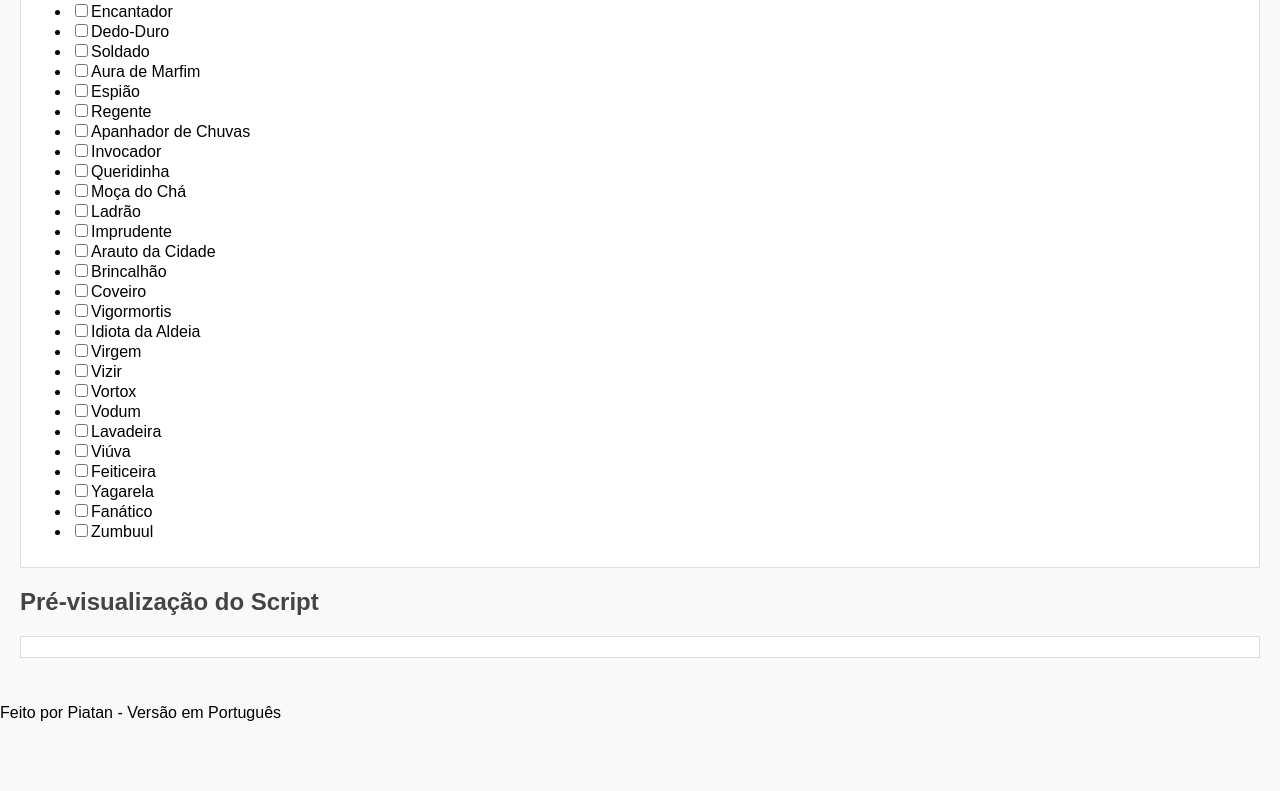
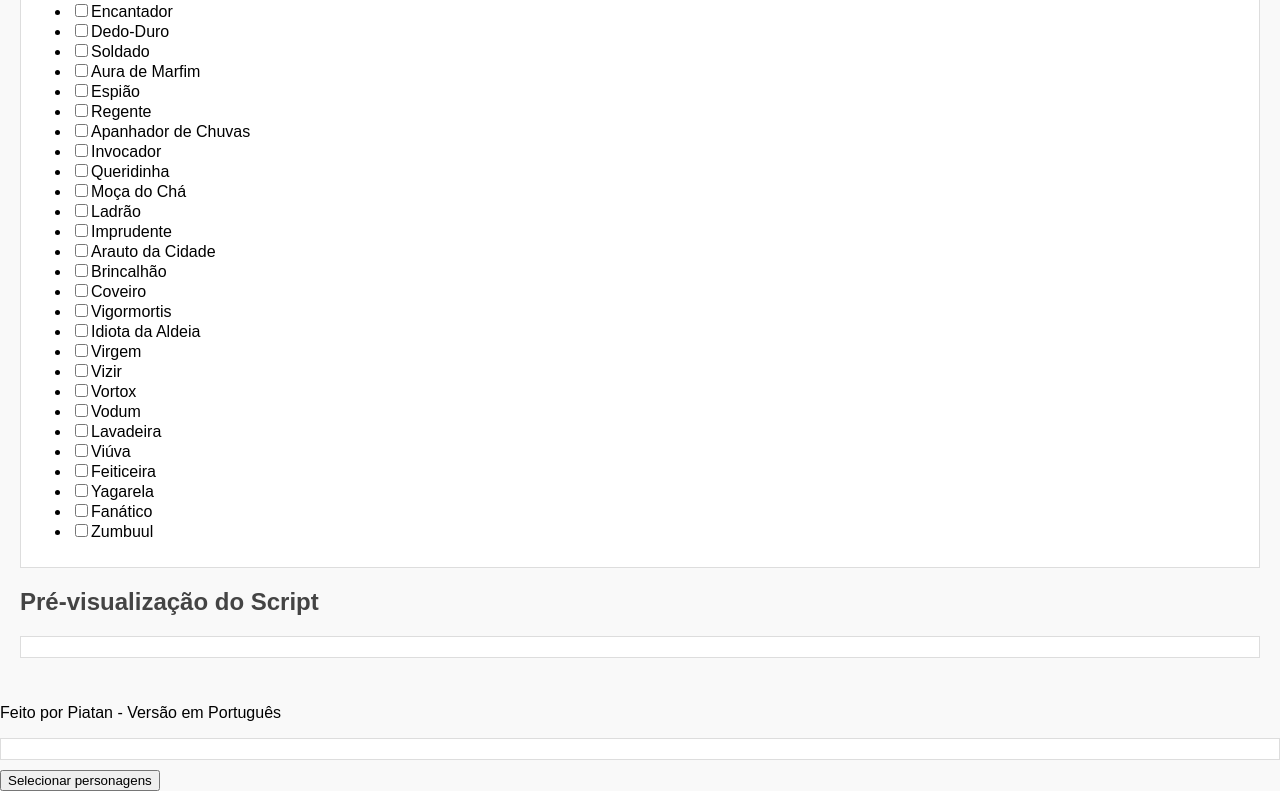
Before and after one commit to kpiatan/script-botc, a plain HTML site: page index.html in a window 1280 px wide. Shown: the part 3014-3805 px from the top of the page. Before the commit the page ends 3752 px from the top, so only its background shows below. Drawn offline with Linux system fonts and the light colour scheme.

Commit message:
Update index.html

```diff
--- a/index.html
+++ b/index.html
@@ -28,5 +28,8 @@
   </footer>
 
   <script src="scripts/app.js"></script>
+<div id="character-list"></div>
+<button id="get-selected">Selecionar personagens</button>
+
 </body>
 </html>
```
